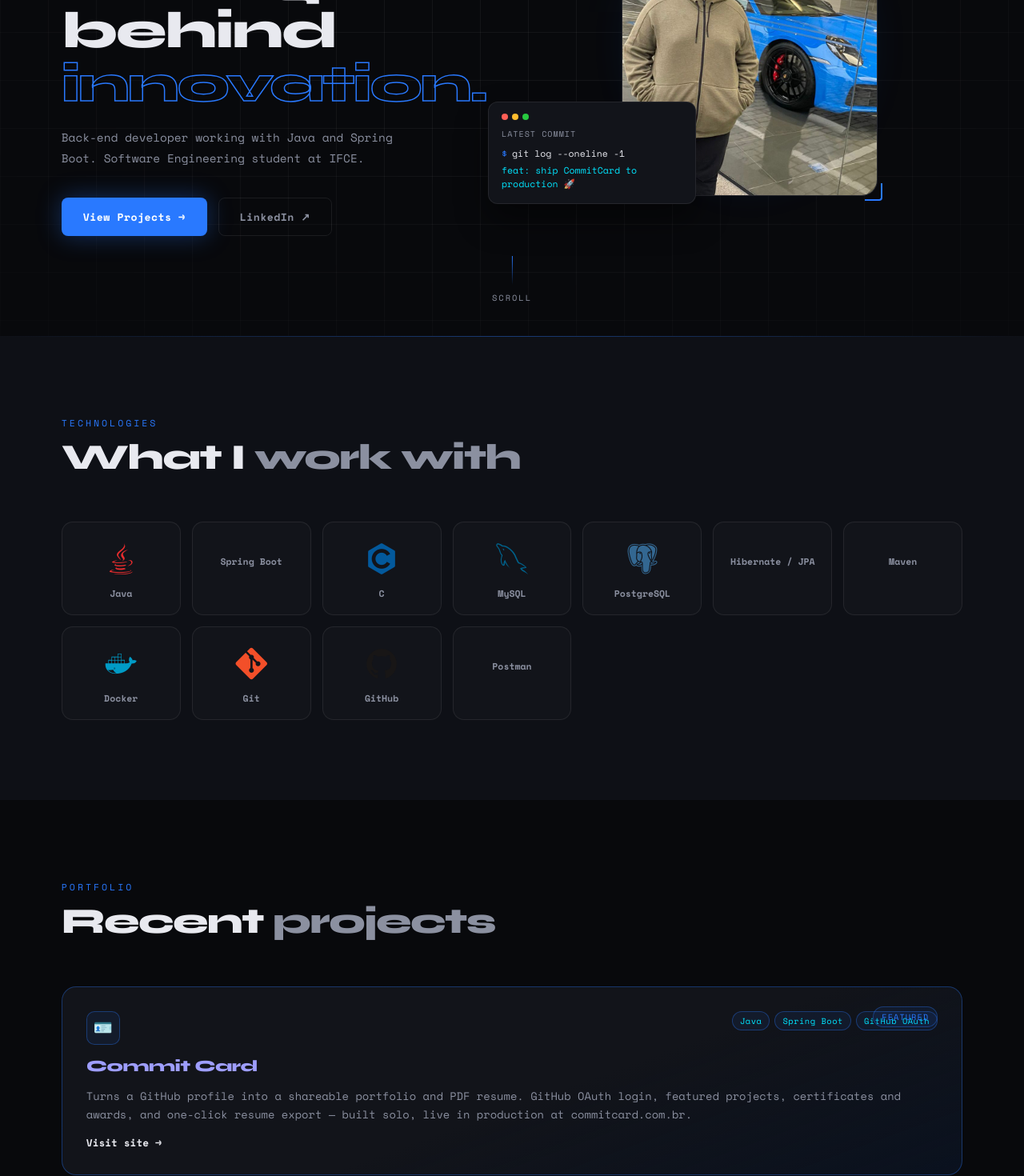
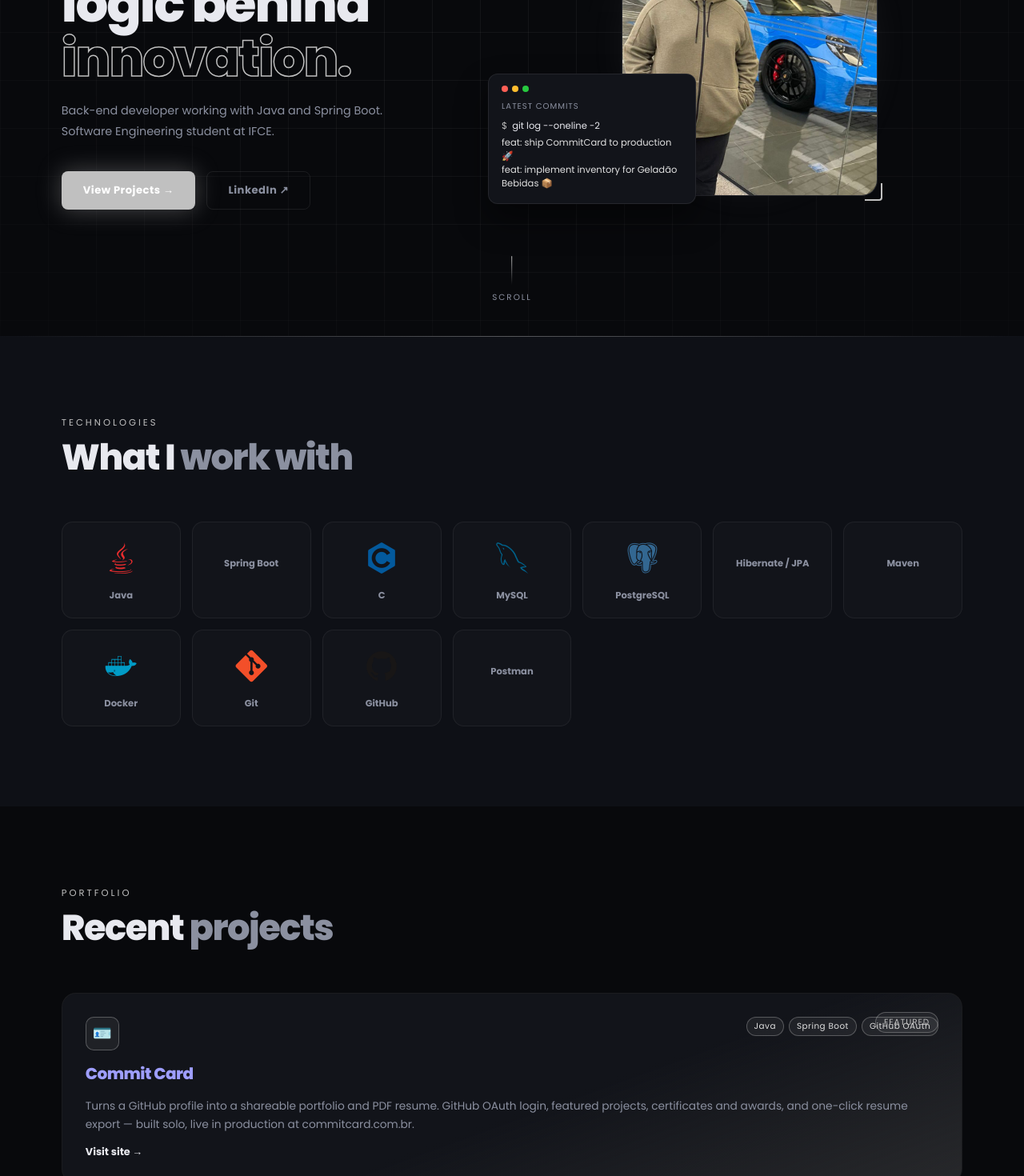
Before and after one commit to neyadrian/ney-portfolio, a React (Vite) app: page / in a window 1280 px wide. Shown: the part 380-1850 px from the top of the page at 80% size. Built offline with nearby package versions, Linux system fonts and the light colour scheme.

Commit message:
Atualizando portfolio

```diff
--- a/index.html
+++ b/index.html
@@ -19,7 +19,7 @@
 
     <link rel="stylesheet" type="text/css" href="https://cdn.jsdelivr.net/gh/devicons/devicon@latest/devicon.min.css" />
     <link href="https://cdn.jsdelivr.net/npm/remixicon@3.5.0/fonts/remixicon.css" rel="stylesheet" />
-    <link href="https://fonts.googleapis.com/css2?family=Space+Mono:wght@400;700&family=Syne:wght@400;600;700;800&display=swap" rel="stylesheet" />
+    <link href="https://fonts.googleapis.com/css2?family=Poppins:wght@300;400;500;600;700;800&display=swap" rel="stylesheet" />
   </head>
   <body>
     <div id="root"></div>
--- a/src/components/Hero.jsx
+++ b/src/components/Hero.jsx
@@ -73,7 +73,8 @@
             <span className="prompt">$</span>
             {t.hero.terminalCmd}
           </p>
-          <p className="terminal-output">{t.hero.terminalOutput}</p>
+          <p className="terminal-output">{t.hero.terminalOutput1}</p>
+          <p className="terminal-output">{t.hero.terminalOutput2}</p>
         </div>
       </div>
 
--- a/src/components/Projects.jsx
+++ b/src/components/Projects.jsx
@@ -44,6 +44,12 @@
     icon: "🛒",
     tags: ["Java", "Sockets", "TCP/UDP"],
     link: "https://github.com/neyadrian/sistema-supermercado",
+  },
+  {
+    key: "geladao",
+    icon: "📦",
+    tags: ["Java", "Spring Boot", "Estoque"],
+    link: "https://github.com/neyadrian/estoque-geladao-bebidas",
   },
 ];
 
--- a/src/i18n/translations.js
+++ b/src/i18n/translations.js
@@ -14,9 +14,10 @@
       ctaProjects: "View Projects →",
       ctaLinkedin: "LinkedIn ↗",
       scroll: "SCROLL",
-      terminalLabel: "latest commit",
-      terminalCmd: "git log --oneline -1",
-      terminalOutput: "feat: ship CommitCard to production 🚀",
+      terminalLabel: "latest commits",
+      terminalCmd: "git log --oneline -2",
+      terminalOutput1: "feat: ship CommitCard to production 🚀",
+      terminalOutput2: "feat: implement inventory for Geladão Bebidas 📦",
     },
     skills: {
       label: "Technologies",
@@ -59,6 +60,10 @@
           title: "Product Lookup System",
           desc: "Java client-server app for product price lookups over TCP and UDP sockets, with a central catalog and multi-threaded connections.",
         },
+        geladao: {
+          title: "Geladão Bebidas Inventory",
+          desc: "Inventory management system for Geladão Bebidas.",
+        },
       },
     },
     footer: {
@@ -86,9 +91,10 @@
       ctaProjects: "Ver Projetos →",
       ctaLinkedin: "LinkedIn ↗",
       scroll: "ROLAR",
-      terminalLabel: "último commit",
-      terminalCmd: "git log --oneline -1",
-      terminalOutput: "feat: publica o CommitCard em produção 🚀",
+      terminalLabel: "últimos commits",
+      terminalCmd: "git log --oneline -2",
+      terminalOutput1: "feat: publica o CommitCard em produção 🚀",
+      terminalOutput2: "feat: implementa estoque do Geladão Bebidas 📦",
     },
     skills: {
       label: "Tecnologias",
@@ -131,6 +137,10 @@
           title: "Sistema de Consulta de Produtos",
           desc: "Aplicação cliente-servidor em Java para consulta de preços via sockets TCP e UDP, com catálogo central e conexões multi-thread.",
         },
+        geladao: {
+          title: "Estoque Geladão Bebidas",
+          desc: "Sistema de gerenciamento de estoque para o Geladão Bebidas.",
+        },
       },
     },
     footer: {
--- a/src/styles/projects.css
+++ b/src/styles/projects.css
@@ -3,9 +3,13 @@
    ============================================ */
 .projects-section { position: relative; }
 
+@keyframes spin {
+  to { transform: rotate(360deg); }
+}
+
 .project-card {
-  background: var(--card);
-  border: 1px solid var(--border);
+  background: var(--border);
+  border: none;
   border-radius: 18px;
   padding: 30px;
   transition: all 0.4s cubic-bezier(0.34, 1.56, 0.64, 1);
@@ -15,31 +19,47 @@
   cursor: none;
   position: relative;
   overflow: hidden;
+  z-index: 1;
+}
+
+.project-card::before {
+  content: '';
+  position: absolute;
+  inset: -100%;
+  background: conic-gradient(from 90deg at 50% 50%, transparent 0%, transparent 75%, var(--accent) 100%);
+  animation: spin 3s linear infinite;
+  opacity: 0;
+  transition: opacity 0.3s;
+  z-index: -2;
+}
+
+.project-card:hover::before {
+  opacity: 1;
 }
 
 .project-card::after {
   content: '';
   position: absolute;
-  top: 0; left: 0; right: 0;
-  height: 1px;
-  background: linear-gradient(90deg, transparent, var(--accent), transparent);
-  transform: scaleX(0);
-  transition: transform 0.4s;
+  inset: 1px;
+  background: var(--card);
+  border-radius: 17px;
+  z-index: -1;
+  transition: background 0.4s ease;
 }
 
 .project-card:hover {
   transform: translateY(-6px);
-  border-color: var(--accent-glow);
-  box-shadow: 0 30px 60px var(--shadow), 0 0 0 1px var(--accent-dim);
+  box-shadow: 0 30px 60px var(--shadow);
 }
-.project-card:hover::after { transform: scaleX(1); }
 
 /* Featured card — CommitCard */
 .project-card-featured {
   margin-bottom: 24px;
+}
+.project-card-featured::after {
   background: linear-gradient(160deg, var(--card) 55%, var(--accent-dim));
-  border-color: var(--accent-glow);
 }
+
 
 .featured-badge {
   position: absolute;
--- a/src/styles/skills.css
+++ b/src/styles/skills.css
@@ -23,8 +23,8 @@
 }
 
 .skill-card {
-  background: var(--card);
-  border: 1px solid var(--border);
+  background: var(--border);
+  border: none;
   padding: 26px 14px 18px;
   text-align: center;
   border-radius: 14px;
@@ -32,26 +32,42 @@
   position: relative;
   overflow: hidden;
   cursor: none;
+  z-index: 1;
 }
 
 .skill-card::before {
   content: '';
   position: absolute;
-  bottom: 0; left: 0; right: 0;
-  height: 2px;
-  background: var(--accent);
-  transform: scaleX(0);
-  transition: transform 0.3s;
+  inset: -100%;
+  background: conic-gradient(from 90deg at 50% 50%, transparent 0%, transparent 75%, var(--accent) 100%);
+  animation: spin 3s linear infinite;
+  opacity: 0;
+  transition: opacity 0.3s;
+  z-index: -2;
+}
+
+.skill-card:hover::before {
+  opacity: 1;
+}
+
+.skill-card::after {
+  content: '';
+  position: absolute;
+  inset: 1px;
+  background: var(--card);
+  border-radius: 13px;
+  z-index: -1;
+  transition: background 0.35s;
 }
 
 .skill-card:hover {
-  border-color: var(--accent-glow);
   transform: translateY(-8px) scale(1.03);
-  background: var(--card2);
-  box-shadow: 0 20px 40px var(--shadow), 0 0 0 1px var(--accent-dim);
+  box-shadow: 0 20px 40px var(--shadow);
 }
 
-.skill-card:hover::before { transform: scaleX(1); }
+.skill-card:hover::after {
+  background: var(--card2);
+}
 .skill-card i { font-size: 2.5rem; margin-bottom: 12px; display: block; transition: transform 0.3s; }
 .skill-card:hover i { transform: scale(1.1); }
 .skill-card span {
--- a/src/styles/theme.css
+++ b/src/styles/theme.css
@@ -9,15 +9,15 @@
   --border: rgba(255, 255, 255, 0.08);
   --text: #e8e9ef;
   --muted: #8b90a0;
-  --accent: #2979ff;
-  --accent2: #00e5ff;
-  --accent-dim: rgba(41, 121, 255, 0.08);
-  --accent-glow: rgba(41, 121, 255, 0.35);
+  --accent: #c0c0c0;
+  --accent2: #e0e0e0;
+  --accent-dim: rgba(192, 192, 192, 0.08);
+  --accent-glow: rgba(192, 192, 192, 0.35);
   --shadow: rgba(0, 0, 0, 0.45);
   --header-bg: rgba(8, 9, 12, 0.94);
 
-  --font-body: 'Syne', sans-serif;
-  --font-mono: 'Space Mono', monospace;
+  --font-body: 'Poppins', sans-serif;
+  --font-mono: 'Poppins', sans-serif;
 
   color-scheme: dark;
 }
@@ -30,10 +30,10 @@
   --border: rgba(15, 18, 30, 0.09);
   --text: #14161c;
   --muted: #5c6270;
-  --accent: #1a5fe0;
-  --accent2: #0092a8;
-  --accent-dim: rgba(26, 95, 224, 0.06);
-  --accent-glow: rgba(26, 95, 224, 0.18);
+  --accent: #707070;
+  --accent2: #909090;
+  --accent-dim: rgba(112, 112, 112, 0.06);
+  --accent-glow: rgba(112, 112, 112, 0.18);
   --shadow: rgba(20, 22, 35, 0.1);
   --header-bg: rgba(246, 247, 250, 0.88);
 
```
